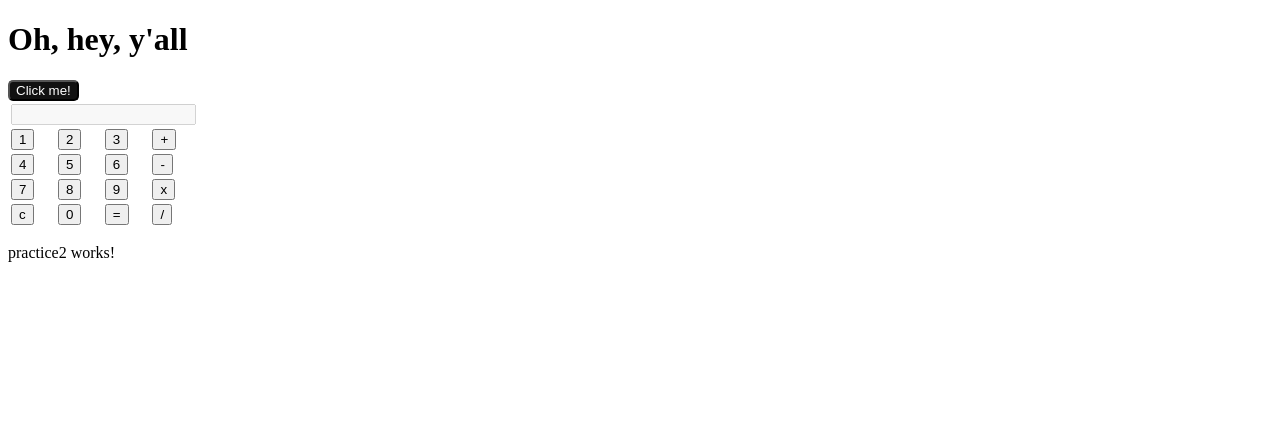
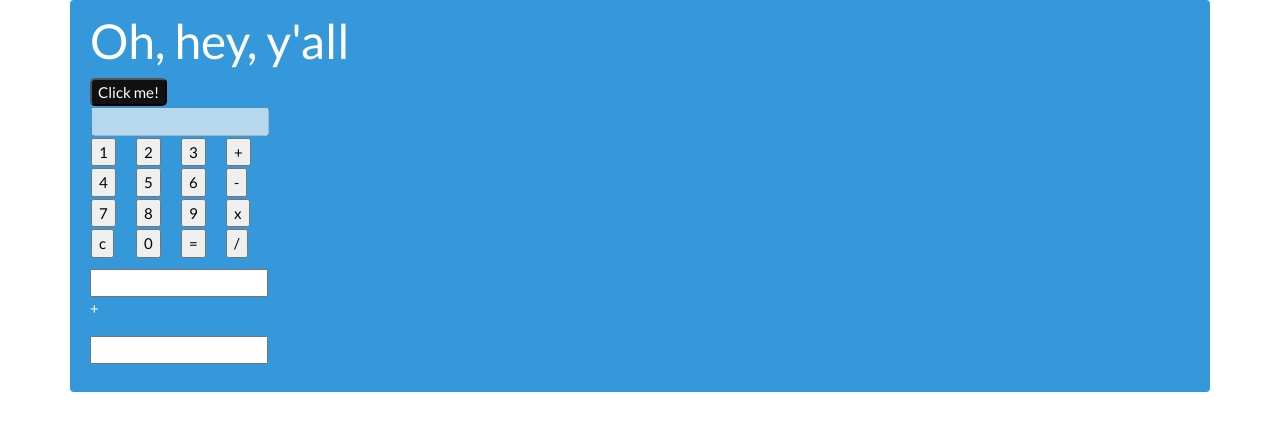
Before and after one commit to jkgaza/A5Practice, an Angular app in the folder a5Practice/: page / in a window 1280 px wide. Shown: the top 430 px of the page. Built offline with nearby package versions, Linux system fonts and the light colour scheme.

Commit message:
Adding styling

```diff
--- a/a5Practice/src/app/app.component.html
+++ b/a5Practice/src/app/app.component.html
@@ -1,3 +1,6 @@
-<h1>Oh, hey, y'all</h1>
-<app-practice1></app-practice1>
-<app-practice2></app-practice2>
+<div class="alert alert-info container">
+  <h1 class="heading">Oh, hey, y'all</h1>
+  <app-practice1></app-practice1>
+  <app-practice2></app-practice2>
+
+</div>
--- a/a5Practice/src/app/components/practice2/practice2.component.css
+++ b/a5Practice/src/app/components/practice2/practice2.component.css
@@ -0,0 +1,4 @@
+.block{
+    padding-top: 10px;
+    display: block;
+}
--- a/a5Practice/src/app/components/practice2/practice2.component.html
+++ b/a5Practice/src/app/components/practice2/practice2.component.html
@@ -1 +1,6 @@
-<p>practice2 works!</p>
+<div class="block">
+  <input/>
+  <p> + </p>
+  <input />
+</div>
+<p class="display"></p>
--- a/a5Practice/src/styles.css
+++ b/a5Practice/src/styles.css
@@ -1 +1 @@
-/* You can add global styles to this file, and also import other style files */
+@import url(https://bootswatch.com/4/flatly/bootstrap.min.css);
```
